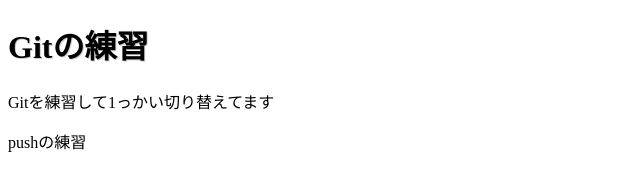
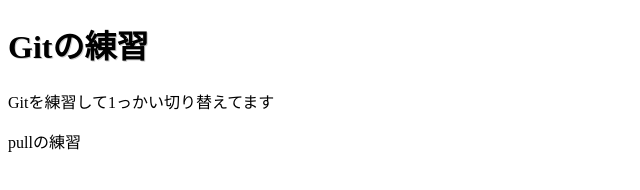
Before and after one commit to yusuke-spiral8/git-practice2, a plain HTML site: page index.html in a window 1280 px wide. Shown: the full height of the page, 0-640 px from the left. Drawn offline with Linux system fonts and the light colour scheme.

Commit message:
pullの練習

```diff
--- a/index.html
+++ b/index.html
@@ -8,7 +8,7 @@
 <body>
 	<h1>Gitの練習</h1>
 	<p>Gitを練習して1っかい切り替えてます</p>
-	<p>pushの練習</p>
+	<p>pullの練習</p>
 
 </body>
 <script>window.alert("test");</script>
```
